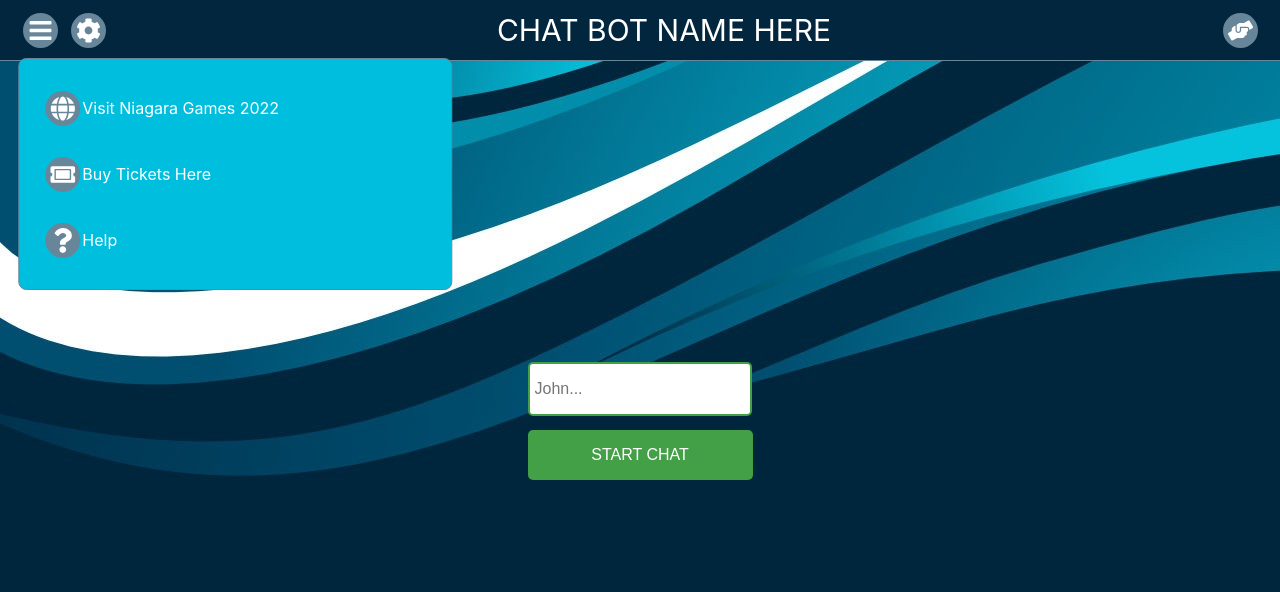
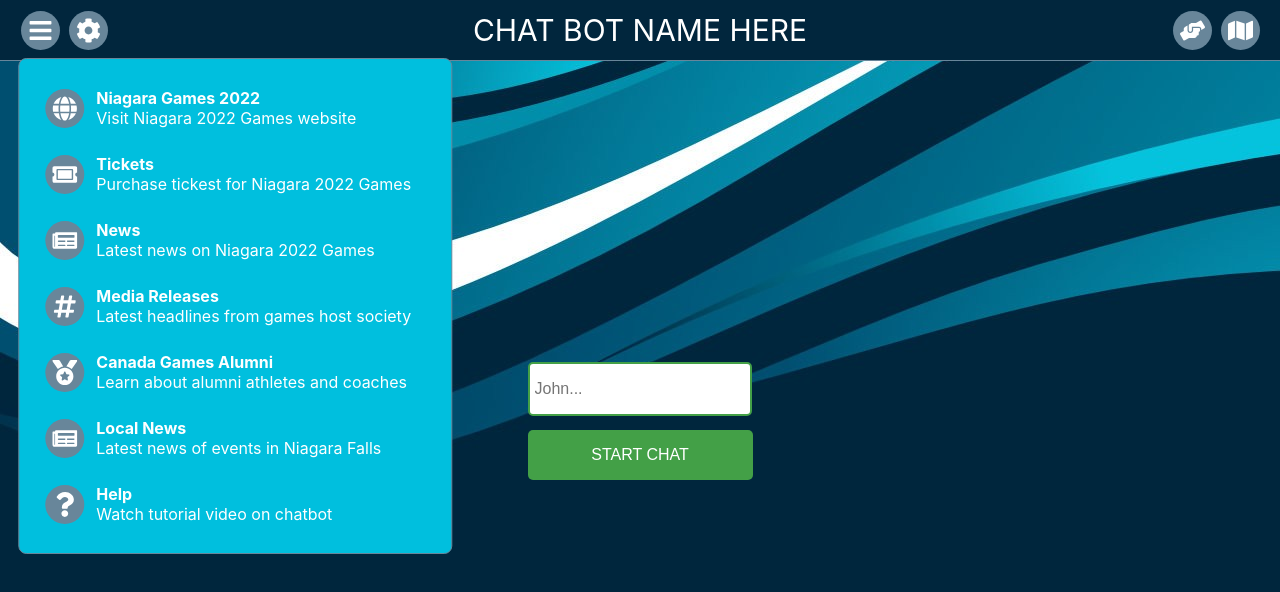
Before and after one commit to manvendrarana/Cosc4p02ChatbotProject, a React (Create React App) app in the folder Chatbot/Front-End/: page / in a window 1280 px wide. Both pictures are taken after a click on the link 40 px from the left and 30 px from the top of the page. Shown: the top 592 px of the page. Built offline with nearby package versions, Linux system fonts and the light colour scheme; no server answers.

Commit message:
Added links for News and link for transit

```diff
--- a/Chatbot/Front-End/src/Componets/Header.css
+++ b/Chatbot/Front-End/src/Componets/Header.css
@@ -7,6 +7,11 @@
 code {
   font-family: source-code-pro, Menlo, Monaco, Consolas, 'Courier New',
     monospace;
+}
+h4{
+  margin: 0;
+  padding-left: 10px;
+  padding-right: 10px;
 }
 
 :root{
@@ -72,7 +77,7 @@
   height: var(--button-size);
   background-color: #68869a;
   border-radius: 50%;
-  padding: 5px;
+  padding: 7px;
   margin: 2px;
   display: flex;
   align-items: center;
@@ -185,6 +190,23 @@
   background-color: var(--text-color);
 }
 
+.transit-dropdown{
+  position: absolute;
+  top: 58px;
+  width: 400px;
+  transform: translateX(-45%);
+  background-color: var(--bg-accent);
+  border: var(--boarder);
+  border-radius: var(--boarder-radius);
+  padding: 1rem;
+  overflow: hidden;
+  z-index: 1;
+}
+
+.label{
+  padding-left: 10px;
+  padding-right: 10px;
+}
 
 
 @media only screen and (max-width: 750px) {
@@ -374,4 +396,17 @@
   .devs-item:hover{
     background-color: var(--text-color);
   }
+
+  .transit-dropdown{
+    position: absolute;
+    top: var(--nav-size);
+    width: 355px;
+    transform: translateX(-42.5vw);
+    background-color: var(--bg-accent);
+    border: var(--boarder);
+    border-radius: var(--boarder-radius);
+    padding: 1rem;
+    overflow: hidden;
+    z-index:1
+  }
 }
--- a/Chatbot/Front-End/src/Componets/Header.js
+++ b/Chatbot/Front-End/src/Componets/Header.js
@@ -10,30 +10,57 @@
 import { FaCode } from "react-icons/fa";
 import { FaServer } from "react-icons/fa";
 import { FaDatabase } from "react-icons/fa";
+import { FaBus } from "react-icons/fa";
+import { FaMap } from "react-icons/fa";
+import { FaNewspaper } from "react-icons/fa";
+import { FaMedal } from "react-icons/fa"
+import { FaHashtag } from "react-icons/fa";
 import { useState } from 'react';
+
 
 function Header() {
     return (
         <Navbar>
-            <NavItem icon={<FaBars />}>{
-                <DropdownMenu />
+            <NavItem icon={<FaBars/>}>{
+                <DropdownMenu/>
             }
             </NavItem>
             <li className="nav-item">
                 <a href='ssettings' className="icon-button">
-                    <FaCog />
+                    <FaCog/>
                 </a>
             </li>
 
             <title>CHAT BOT NAME HERE</title>
-            <NavItem icon={<FaHandsHelping />}>{
-                <DevsDropdownMenu />
+            <NavItem icon={<FaHandsHelping/>}>{
+                <DevsDropdownMenu/>
+            }
+            </NavItem>
+            <NavItem icon={<FaMap/>}>{
+                <TransitDropdownMenu/>
             }
             </NavItem>
         </Navbar>
     );
 }
 
+function TransitDropdownMenu() {
+    return (
+        <div className="transit-dropdown">
+            <a href="https://www.niagararegion.ca/transit/" className="menu-item">
+                <span className="icon-right"></span>
+                    <h4 className="label">Niagara Transit</h4>
+                <span className="icon-button"><FaBus /></span>
+            </a>
+            <a href="https://www.niagararegion.ca/transit/routes.aspx?home_task=1" className="menu-item">
+                <span className="icon-right"></span>
+                    <h4 className="label">St. Catharines Transit</h4>
+                <span className="icon-button"><FaBus /></span>
+            </a>
+
+        </div>
+    );
+}
 
 function DevsDropdownMenu() {
     return (
@@ -41,31 +68,31 @@
             <h1 className="devs-Heading">Support Team</h1>
             <a className="devs-item">
                 Rikveet Singh Hayer - AI, Scraping<br></br>rh18vo@gmail.com
-                <span className="devs-icon-button"><FaRobot /></span>
+                <span className="devs-icon-button"><FaRobot/></span>
             </a>
             <a className="devs-item">
                 Sager Kudrick - Back-End<br></br>sagerkudrick@hotmail.com
-                <span className="devs-icon-button"><FaServer /></span>
+                <span className="devs-icon-button"><FaServer/></span>
             </a>
             <a className="devs-item">
                 Sawyer Fenwick - Back-End<br></br>sawyerfenwick@gmail.com
-                <span className="devs-icon-button"><FaServer /></span>
+                <span className="devs-icon-button"><FaServer/></span>
             </a>
             <a className="devs-item">
                 Aman Braich - Front-End<br></br>braich_aman3@yahoo.ca
-                <span className="devs-icon-button"><FaCode /></span>
+                <span className="devs-icon-button"><FaCode/></span>
             </a>
             <a className="devs-item">
                 Raghav Bhardwaj - Front-End<br></br>raghavmanc@gmail.com
-                <span className="devs-icon-button"><FaCode /></span>
+                <span className="devs-icon-button"><FaCode/></span>
             </a>
             <a className="devs-item">
                 Manvendrasinh Rana - Scraping<br></br>manvendrarana@hotmail.com
-                <span className="devs-icon-button"><FaDatabase /></span>
+                <span className="devs-icon-button"><FaDatabase/></span>
             </a>
             <a className="devs-item">
                 Eddy Su - Scraping<br></br>eddysu123@gmail.com
-                <span className="devs-icon-button"><FaDatabase /></span>
+                <span className="devs-icon-button"><FaDatabase/></span>
             </a>
             <h3 className="devs-text">Support team will reach out to you within</h3>
             <h3 className="devs-text">3-5 business days</h3>
@@ -77,18 +104,59 @@
     return (
         <div className="dropdown">
             <a href="https://niagara2022games.ca/" className="menu-item">
-                <span className="icon-button"><FaGlobe /></span>
-                Visit Niagara Games 2022
+                <span className="icon-button"><FaGlobe/></span>
+                    <ul>
+                    <h4 className="label">Niagara Games 2022<br></br></h4>
+                        <text className="label">Visit Niagara 2022 Games website</text>
+                    </ul>
                 <span className="icon-right"></span>
             </a>
             <a href="https://niagara2022games.ca/tickets/" className="menu-item">
-                <span className="icon-button"><FaTicketAlt /></span>
-                Buy Tickets Here
+                <span className="icon-button"><FaTicketAlt/></span>
+                    <ul>
+                        <h4 className="label">Tickets<br></br></h4>
+                        <text className="label">Purchase tickest for Niagara 2022 Games</text>
+                    </ul>
+                <span className="icon-right"></span>
+            </a>
+            <a href="https://niagara2022games.ca/news/" className="menu-item">
+                <span className="icon-button"><FaNewspaper/></span>
+                    <ul>
+                        <h4>News<br></br></h4>
+                        <text className="label">Latest news on Niagara 2022 Games</text>
+                    </ul>
+                <span className="icon-right"></span>
+            </a>
+            <a href="https://niagara2022games.ca/media/releases/" className="menu-item">
+                <span className="icon-button"><FaHashtag/></span>
+                    <ul>
+                        <h4>Media Releases<br></br></h4>
+                        <text className="label">Latest headlines from games host society</text>
+                    </ul>
+                <span className="icon-right"></span>
+            </a>
+            <a href="https://niagara2022games.ca/media/releases/" className="menu-item">
+                <span className="icon-button"><FaMedal/></span>
+                    <ul>
+                        <h4>Canada Games Alumni<br></br></h4>
+                        <text className="label">Learn about alumni athletes and coaches</text>
+                    </ul>
+                <span className="icon-right"></span>
+            </a>
+            <a href="https://www.niagarathisweek.com/niagarafalls-on-news/" className="menu-item">
+                <span className="icon-button"><FaNewspaper/></span>
+                    <ul>
+                        <h4>Local News<br></br></h4>
+                        <text className="label">Latest news of events in Niagara Falls</text>
+                    </ul>
                 <span className="icon-right"></span>
             </a>
             <a href="https://www.youtube.com/watch?v=dQw4w9WgXcQ" className="menu-item">
-                <span className="icon-button"><FaQuestion /></span>
-                Help
+                <span className="icon-button"><FaQuestion/></span>
+                    <ul>
+                        <h4>Help<br></br></h4>
+                        <text className="label">Watch tutorial video on chatbot</text>
+                    </ul>
                 <span className="icon-right"></span>
             </a>
         </div>
```
